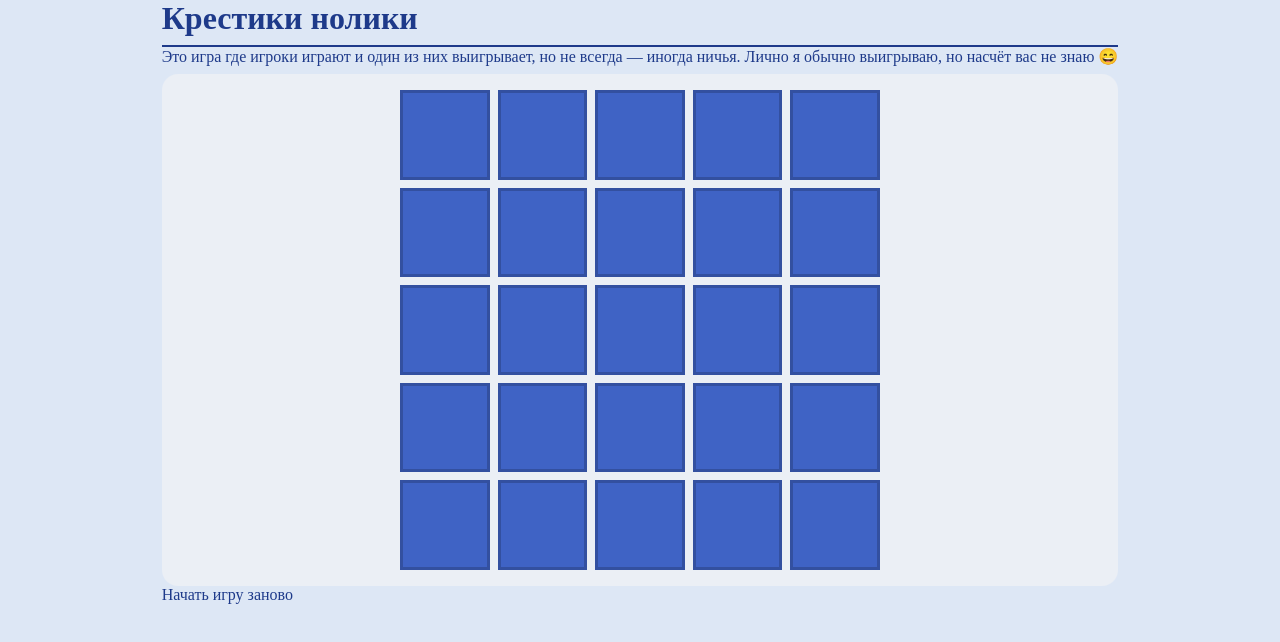
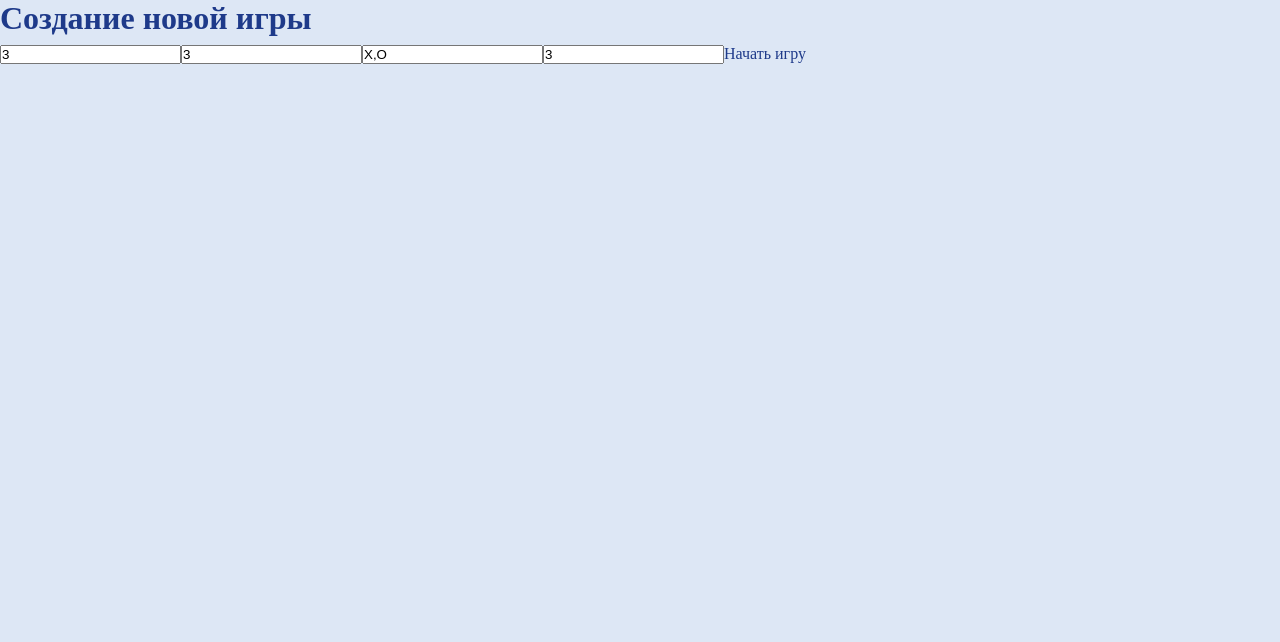
Before and after one commit to Arthird/krestiki-noliki, a React (Vite) app: page / in a window 1280 px wide. Shown: the top 642 px of the page. Built offline with nearby package versions, Linux system fonts and the light colour scheme.

Commit message:
feat(navigation): add React Router and create new game page
- Integrate React Router for client-side navigation
- Add Create New Game page with basic UI structure
- Configure routing with home and create game routes

```diff
--- a/package.json
+++ b/package.json
@@ -12,7 +12,8 @@
   "dependencies": {
     "clsx": "^2.1.1",
     "react": "^19.2.0",
-    "react-dom": "^19.2.0"
+    "react-dom": "^19.2.0",
+    "react-router-dom": "^7.13.0"
   },
   "devDependencies": {
     "@eslint/js": "^9.39.1",
@@ -24,6 +25,7 @@
     "eslint-plugin-react-hooks": "^7.0.1",
     "eslint-plugin-react-refresh": "^0.4.24",
     "globals": "^16.5.0",
+    "prettier": "^3.8.1",
     "typescript": "~5.9.3",
     "typescript-eslint": "^8.46.4",
     "vite": "^7.2.4"
--- a/src/App.tsx
+++ b/src/App.tsx
@@ -1,12 +1,29 @@
+import { createBrowserRouter, RouterProvider } from "react-router-dom";
+import CreateNewGame from "./pages/createNewGame/CreateNewGame";
 import KrestikiNoliki from "./pages/krestikiNoliki/KrestikiNoliki";
 
+const router = createBrowserRouter([
+  {
+    path: "/",
+    element: <CreateNewGame />,
+  },
+  {
+    path: "/game",
+    element: <KrestikiNoliki />,
+    loader: async ({ request }) => {
+      const url = new URL(request.url);
+      const height = parseInt(url.searchParams.get("height") || "3");
+      const width = parseInt(url.searchParams.get("width") || "3");
+      const countToWin = parseInt(url.searchParams.get("countToWin") || "3");
+      const acceptableCellValues = url.searchParams
+        .get("values")
+        ?.split(",") || ["X", "O"];
+
+      return { height, width, acceptableCellValues, countToWin };
+    },
+  },
+]);
+
 export default function App() {
-  return (
-    <KrestikiNoliki
-      acceptableCellValues={["X", "0",]}
-      height={5}
-      width={5}
-      countToWin={4}
-    />
-  );
+  return <RouterProvider router={router} />;
 }
--- /dev/null
+++ b/src/pages/createNewGame/CreateNewGame.tsx
@@ -0,0 +1,45 @@
+import { useNavigate } from "react-router-dom";
+
+export default function CreateNewGame() {
+  const navigate = useNavigate();
+
+  const handleSubmit = (formData: FormData) => {
+    const height = formData.get("height");
+    const width = formData.get("width");
+    const values = formData.get("values");
+    const countToWin = formData.get("countToWin");
+
+    const searchParams = new URLSearchParams({
+      height: String(height),
+      width: String(width),
+      values: String(values),
+      countToWin: String(countToWin),
+    });
+
+    navigate({
+      pathname: "/game",
+      search: searchParams.toString(),
+    });
+  };
+
+  return (
+    <div>
+      <h1>Создание новой игры</h1>
+      <form action={handleSubmit}>
+        <input name="height" placeholder="Высота" defaultValue="3" />
+        <input name="width" placeholder="Ширина" defaultValue="3" />
+        <input
+          name="values"
+          placeholder="Значения (через запятую)"
+          defaultValue="X,O"
+        />
+        <input
+          name="countToWin"
+          placeholder="Нужно для победы"
+          defaultValue="3"
+        />
+        <button type="submit">Начать игру</button>
+      </form>
+    </div>
+  );
+}
--- a/src/pages/krestikiNoliki/krestikiNoliki.tsx
+++ b/src/pages/krestikiNoliki/krestikiNoliki.tsx
@@ -4,6 +4,8 @@ import ErrorMessage from "../../shared/error/Error";
 import { Field } from "../../widgets/field";
 import { useKrestikiNoliki } from "./useKrestikiNoliki";
 import WinnerPopup from "../../widgets/winnerPopup/WinnerPopup";
+import DrawPopup from "../../widgets/drawPopup/DrawPopup";
+import { useLoaderData, useNavigate } from "react-router-dom";
 
 type KrestikiNolikiProps = {
   height: number;
@@ -12,12 +14,9 @@ type KrestikiNolikiProps = {
   countToWin: number;
 };
 
-export default function KrestikiNoliki({
-  height,
-  width,
-  acceptableCellValues,
-  countToWin,
-}: KrestikiNolikiProps) {
+export default function KrestikiNoliki() {
+  const { height, width, acceptableCellValues, countToWin } =
+    useLoaderData() as KrestikiNolikiProps;
   const {
     matrix,
     errorMessage,
@@ -27,6 +26,11 @@ export default function KrestikiNoliki({
     handleCellClick,
     resetGame,
   } = useKrestikiNoliki({ height, width, acceptableCellValues, countToWin });
+  const navigate = useNavigate();
+
+  const createGame = () => {
+    navigate("/")
+  };
 
   return (
     <main>
@@ -55,12 +59,16 @@ export default function KrestikiNoliki({
           {errorMessage}
         </ErrorMessage>
 
+        <DrawPopup
+          isDraw={isDraw}
+          resetGame={resetGame}
+          createGame={createGame}
+        />
+
         <WinnerPopup
           winner={winner}
           resetGame={resetGame}
-          createGame={() => {
-            console.error("TODO переход на экран создания игры"); //TODO переход на экран создания игры
-          }}
+          createGame={createGame}
         />
       </div>
     </main>
--- a/src/widgets/winnerPopup/WinnerPopup.tsx
+++ b/src/widgets/winnerPopup/WinnerPopup.tsx
@@ -1,4 +1,4 @@
-import type { PopupAction } from "../../shared/popup/model/PopupAction";
+                            import type { PopupAction } from "../../shared/popup/model/PopupAction";
 import Popup from "../../shared/popup/ui/Popup";
 
 type WinnerPopupProps = {
```
Also changed, not shown: 1 other file (tests, documents, lock files or other folders).
